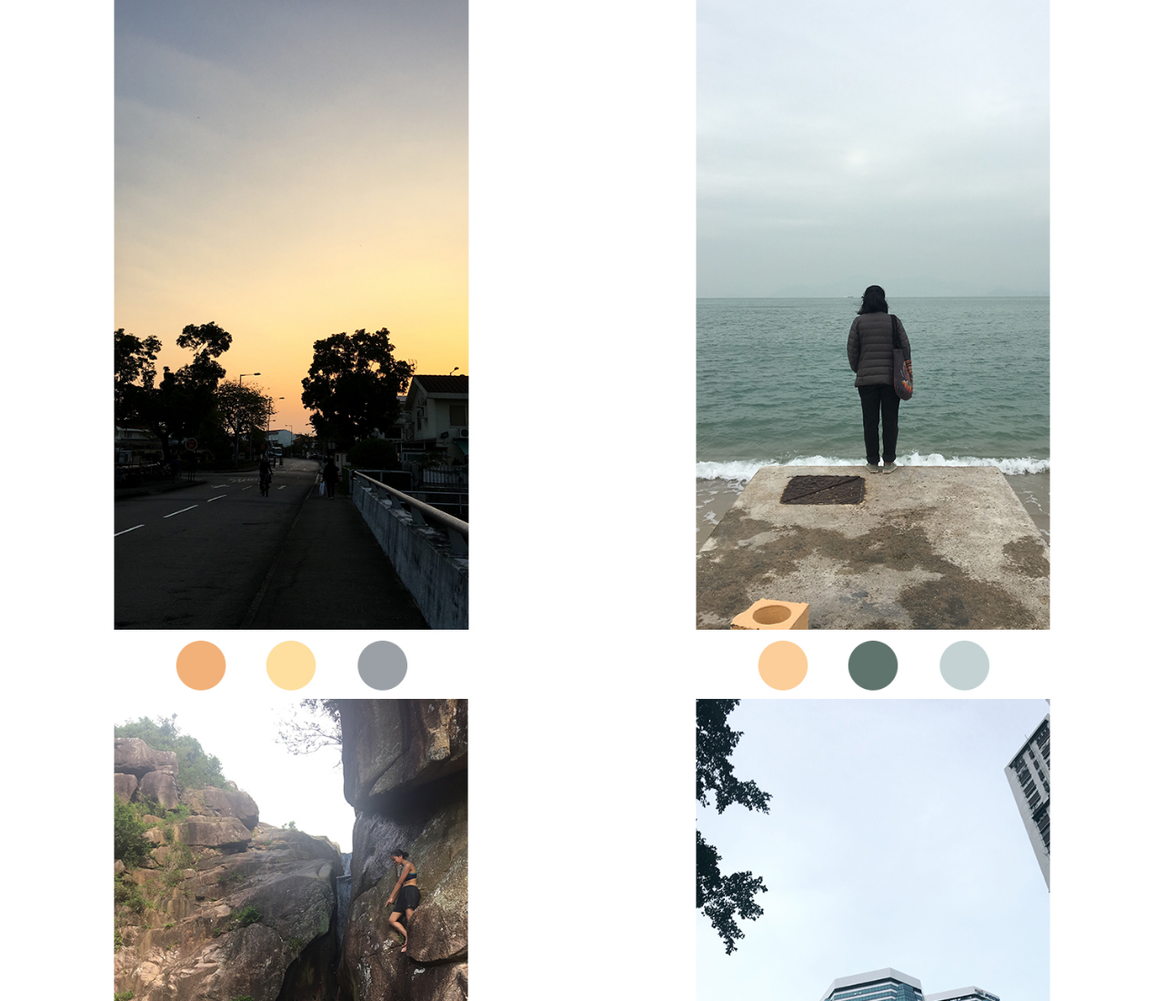
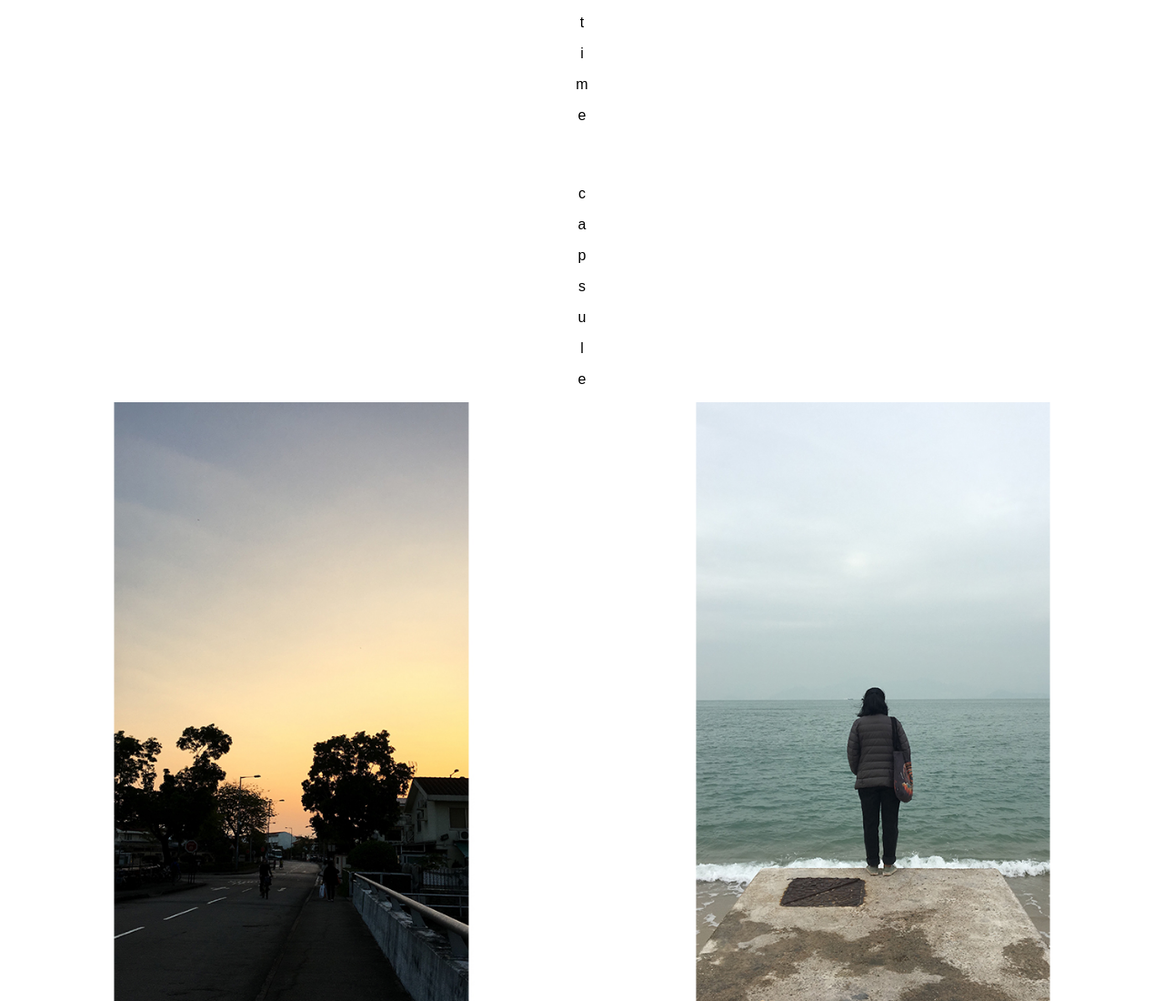
Before and after one commit to phoebechloee/lop787.github.io, a plain HTML site: page projects/timecapsule/timecapsule.html in a window 1280 px wide. Shown: the top 1100 px of the page at 91% size. Drawn offline with Linux system fonts and the light colour scheme.

Commit message:
time capsule title

```diff
--- a/projects/timecapsule/timecapsule.css
+++ b/projects/timecapsule/timecapsule.css
@@ -6,12 +6,6 @@
 
 body {
   margin: 0;
-  font-family: Arial;
-}
-
-.header {
-  text-align: center;
-  padding: 32px;
 }
 
 
@@ -30,4 +24,9 @@ img{
   margin-right: auto;
 }
 
+.timecapsule{
+  font-family: sans-serif;
+  text-align: center;
 }
+
+}
--- a/projects/timecapsule/timecapsule.html
+++ b/projects/timecapsule/timecapsule.html
@@ -6,6 +6,23 @@
   <link rel="stylesheet" href="timecapsule.css">
   <title>Time Capsule Project</title>
 </head>
+
+<div class="timecapsule">
+<p>t</p>
+<p>i</p>
+<p>m</p>
+<p>e</p>
+<br> </br>
+<p>c</p>
+<p>a</p>
+<p>p</p>
+<p>s</p>
+<p>u</p>
+<p>l</p>
+<p>e</p>
+</div>
+
+</table>
   <body>
   <div class="row">
     <div class="col">
```
Also changed, not shown: html-quiz/index.html (+1 -1 lines).
